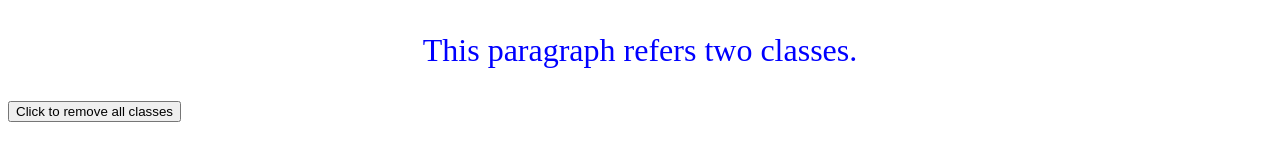
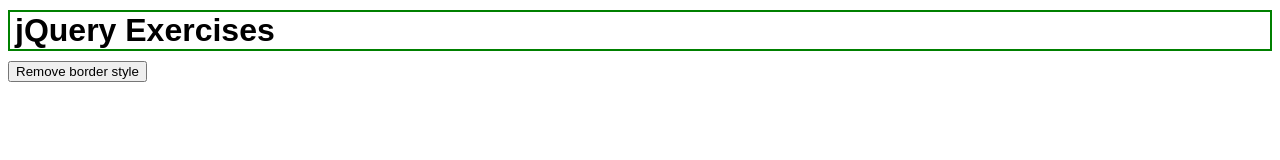
Before and after one commit to Karim-Isaias/jquery-assessment, a plain HTML site: page index.html in a window 1280 px wide. Drawn offline with nearby package versions, Linux system fonts and the light colour scheme.

Commit message:
JQuery 19

```diff
--- a/app.js
+++ b/app.js
@@ -1,5 +1,5 @@
 $(document).ready(() => {
-    $('#removeClasses').on('click', () => {
-        $('#item').removeClass();
+    $('#removeStyle').on('click', () => {
+        $('#MyInput').css('border', '0');
     })
 });
--- a/index.html
+++ b/index.html
@@ -5,15 +5,15 @@
     <meta charset="UTF-8">
     <meta http-equiv="X-UA-Compatible" content="IE=edge">
     <meta name="viewport" content="width=device-width, initial-scale=1.0">
-    <title>JQuery 18</title>
+    <title>JQuery 19</title>
     <link rel="stylesheet" href="styles.css">
 </head>
 
 <body>
 
-    <p id="item" class="center large">This paragraph refers two classes.</p>
+    <h1 id="MyInput">jQuery Exercises</h1>
 
-    <input type="button" value="Click to remove all classes" id="removeClasses" />
+    <input type="button" value="Remove border style" id="removeStyle" />
 
     <script src="https://code.jquery.com/jquery-3.6.0.min.js"
         integrity="sha256-/xUj+3OJU5yExlq6GSYGSHk7tPXikynS7ogEvDej/m4=" crossorigin="anonymous">
--- a/styles.css
+++ b/styles.css
@@ -1,8 +1,10 @@
-p.center {
-    text-align: center;
-    color: blue;
+body {
+    font-family: sans-serif;
 }
 
-p.large {
-    font-size: 200%;
+h1 {
+    margin: 10px 0;
+    padding: 0 5px;
+    font-size: 2em;
+    border: 2px double green;
 }
```
